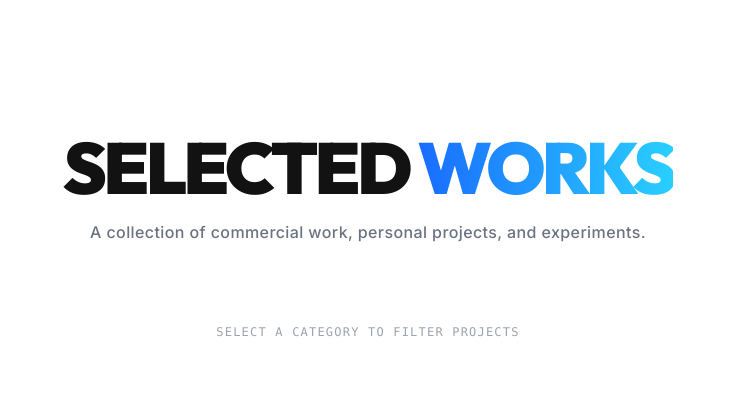
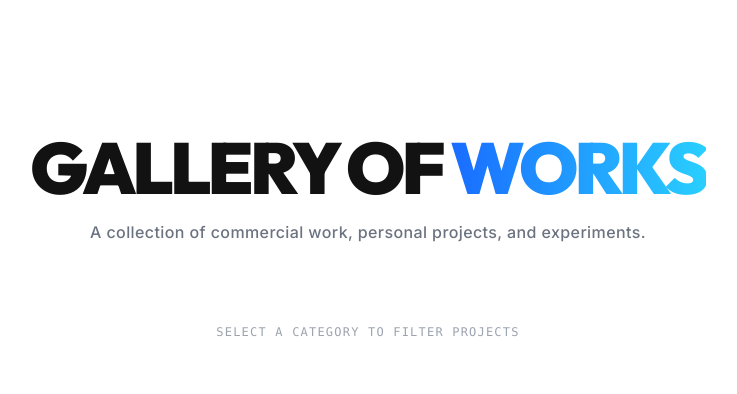
Before and after one commit to Ezrgan/Didox_Portfolio, a Django app: page /es/projects/ in a window 1280 px wide. Shown: the part 76-470 px from the top of the page, without its empty margins (272-1009 px from the left). Run offline with Django 5.2, Linux system fonts and the light colour scheme; data that the repository does not hold is empty; some libraries are stand-ins or nearby versions.

Commit message:
feat(ui): update project list title to Gallery of Works

```diff
--- a/core/templates/core/project_list.html
+++ b/core/templates/core/project_list.html
@@ -10,7 +10,7 @@
     <!-- Header -->
     <div id="projects-header" class="text-center mb-20 space-y-4">
         <h1 class="text-4xl sm:text-5xl md:text-7xl font-display font-black tracking-tighter text-brand-black uppercase">
-            {% trans "Selected" %} <span class="text-transparent bg-clip-text bg-gradient-to-r from-brand-blue-1 to-brand-blue-2">{% trans "Works" %}</span>
+            {% trans "Gallery of" %} <span class="text-transparent bg-clip-text bg-gradient-to-r from-brand-blue-1 to-brand-blue-2">{% trans "Works" %}</span>
         </h1>
         <p class="text-gray-500 max-w-xl mx-auto text-sm md:text-base font-medium tracking-wide">
             {% trans "A collection of commercial work, personal projects, and experiments." %}
```
Also changed, not shown: locale/es/LC_MESSAGES/django.po, 1 other file.
